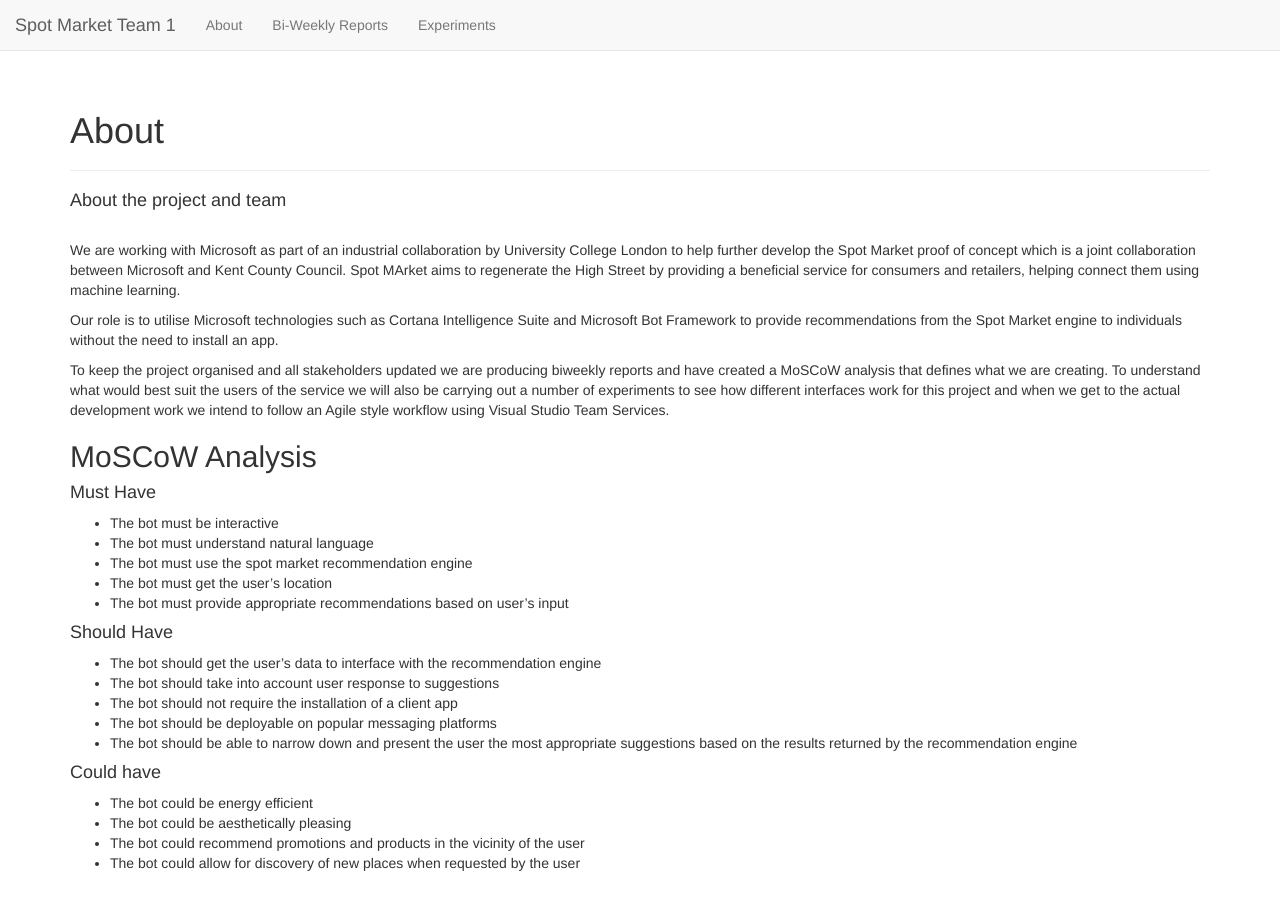
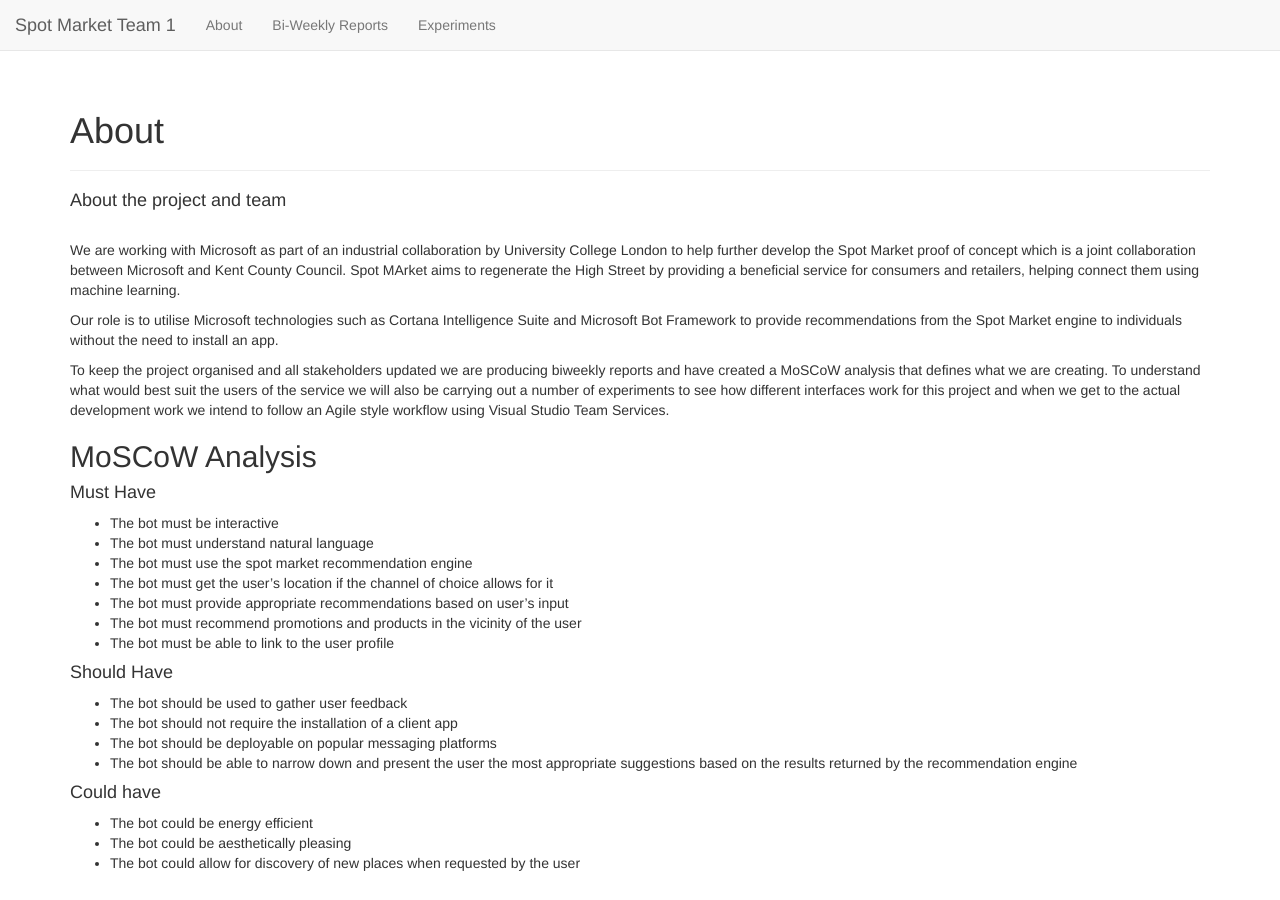
Before and after one commit to Thalexander/sm1-site, a Jekyll site: the page built from about.md, in a window 1280 px wide. Built offline with Jekyll 4.4.1, drawn with Linux system fonts in a browser that asks for light colours.

Commit message:
#4 Update requirements

```diff
--- a/about.md
+++ b/about.md
@@ -30,12 +30,13 @@
 - The bot must be interactive
 - The bot must understand natural language
 - The bot must use the spot market recommendation engine
-- The bot must get the user's location
+- The bot must get the user's location if the channel of choice allows for it
 - The bot must provide appropriate recommendations based on user's input
+- The bot must recommend promotions and products in the vicinity of the user
+- The bot must be able to link to the user profile
 
 #### Should Have
-- The bot should get the user's data to interface with the recommendation engine
-- The bot should take into account user response to suggestions
+- The bot should be used to gather user feedback
 - The bot should not require the installation of a client app
 - The bot should be deployable on popular messaging platforms
 - The bot should be able to narrow down and present the user the most appropriate suggestions based on the results returned by the recommendation engine
@@ -43,5 +44,4 @@
 #### Could have
 - The bot could be energy efficient
 - The bot could be aesthetically pleasing
-- The bot could recommend promotions and products in the vicinity of the user
 - The bot could allow for discovery of new places when requested by the user
```
